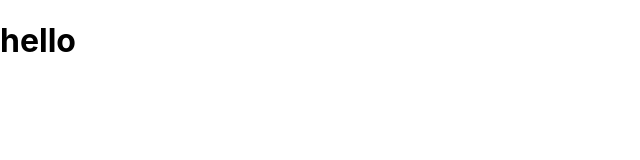
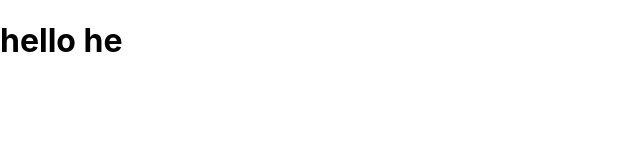
Before and after one commit to Rosa-musi/reward-store, a React (Create React App) app: page / in a window 1280 px wide. Shown: the top 160 px of the page, without its empty margins (0-640 px from the left). Built offline with nearby package versions, Linux system fonts and the light colour scheme.

Commit message:
primer cambio

```diff
--- a/src/App.js
+++ b/src/App.js
@@ -2,7 +2,7 @@
 function App() {
   return (
     <div>
-      <h1>hello</h1>
+      <h1>hello he</h1>
     </div>
   );
 }
```
